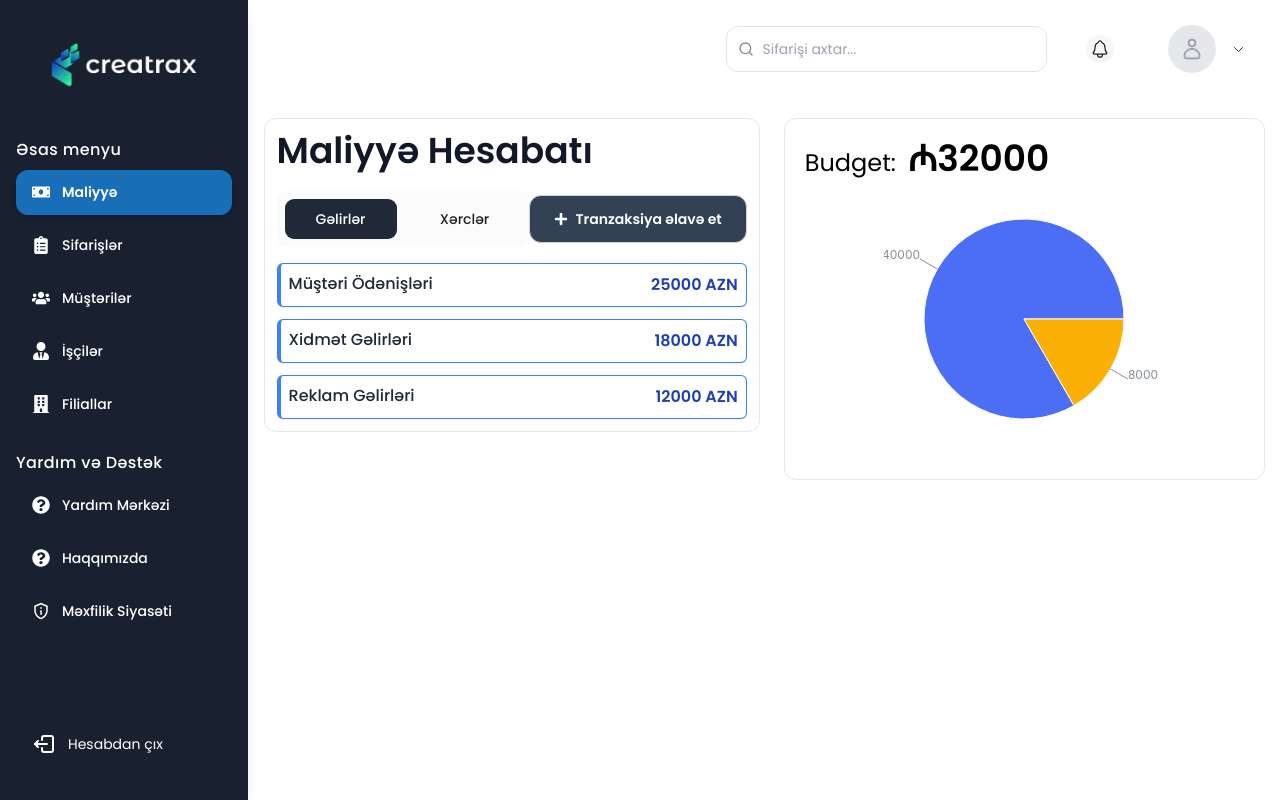
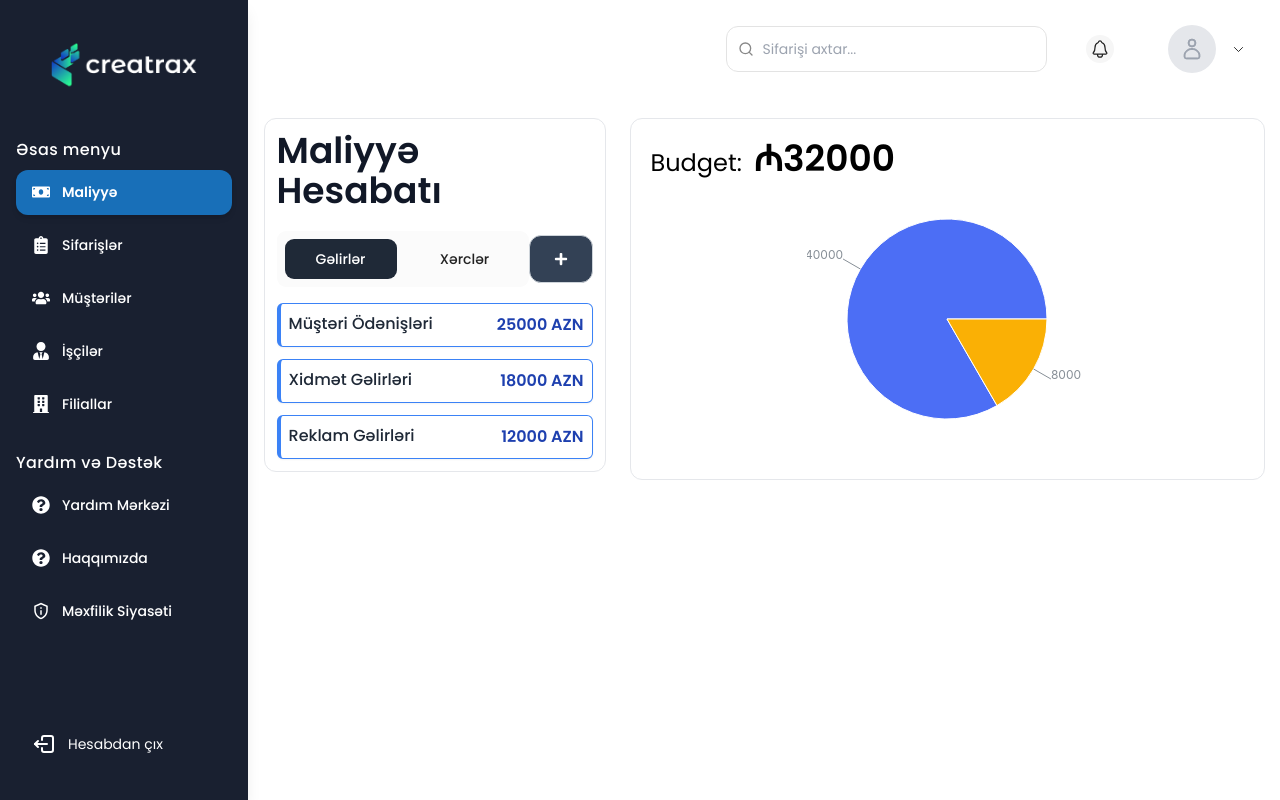
Before and after one commit to nihad-xalq/creatrax, a Next.js app: page /app/finances in a window 1280 px wide. Built offline with nearby package versions, Linux system fonts and the light colour scheme.

Commit message:
minor changes

```diff
--- a/src/app/(pages)/app/(withPagination)/orders/page.tsx
+++ b/src/app/(pages)/app/(withPagination)/orders/page.tsx
@@ -194,7 +194,7 @@ export default function OrdersPage() {
             triggerLabel={
               <>
                 <FaPlus />
-                Add New Order
+                {/* Add New Order */}
               </>
             }
             btnStyle="bg-[rgba(31,41,55,1)] hover:bg-[rgba(31,41,55,0.9)] py-4 px-8 rounded-[12px] flex flex-row items-center gap-3 transition duration-200 text-white hover:text-white h-full"
--- a/src/views/FinancesView.tsx
+++ b/src/views/FinancesView.tsx
@@ -109,7 +109,7 @@ export const FinancesView = () => {
           </div>
           <div>
             <MantineModal
-              title="Yeni pul əlavə et"
+              title="Yeni tranzaksiya əlavə et"
               content={
                 <CFormProvider
                   methods={methods}
@@ -172,8 +172,9 @@ export const FinancesView = () => {
               }
               triggerLabel={
                 <>
-                  <FaPlus className="mr-2" />
-                  Tranzaksiya əlavə et
+                  {/* className="mr-2" */}
+                  <FaPlus />
+                  {/* Tranzaksiya əlavə et */}
                 </>
               }
               btnStyle="flex flex-row items-center gap-3 bg-slate-700 hover:bg-slate-800 text-white hover:text-white py-3 px-6 rounded-[12px] transition duration-150 cursor-pointer min-h-12"
```
